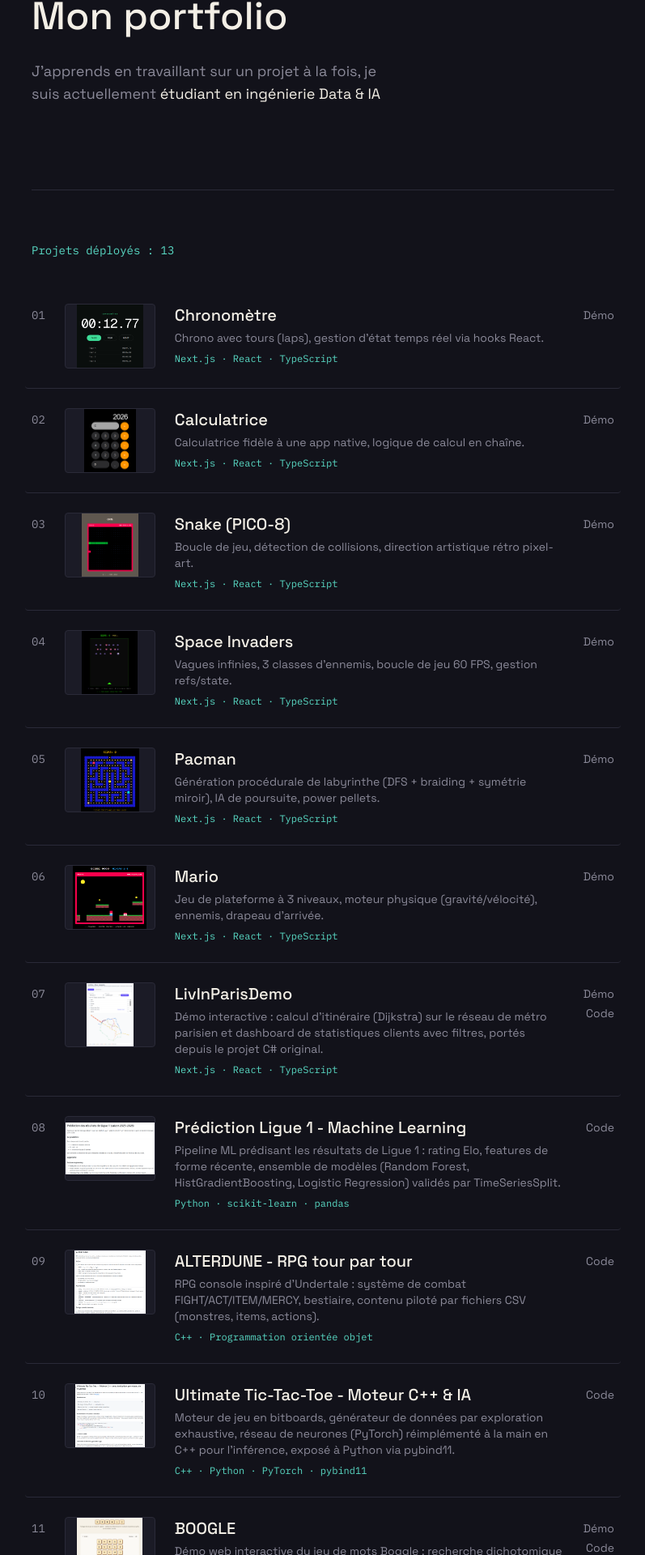
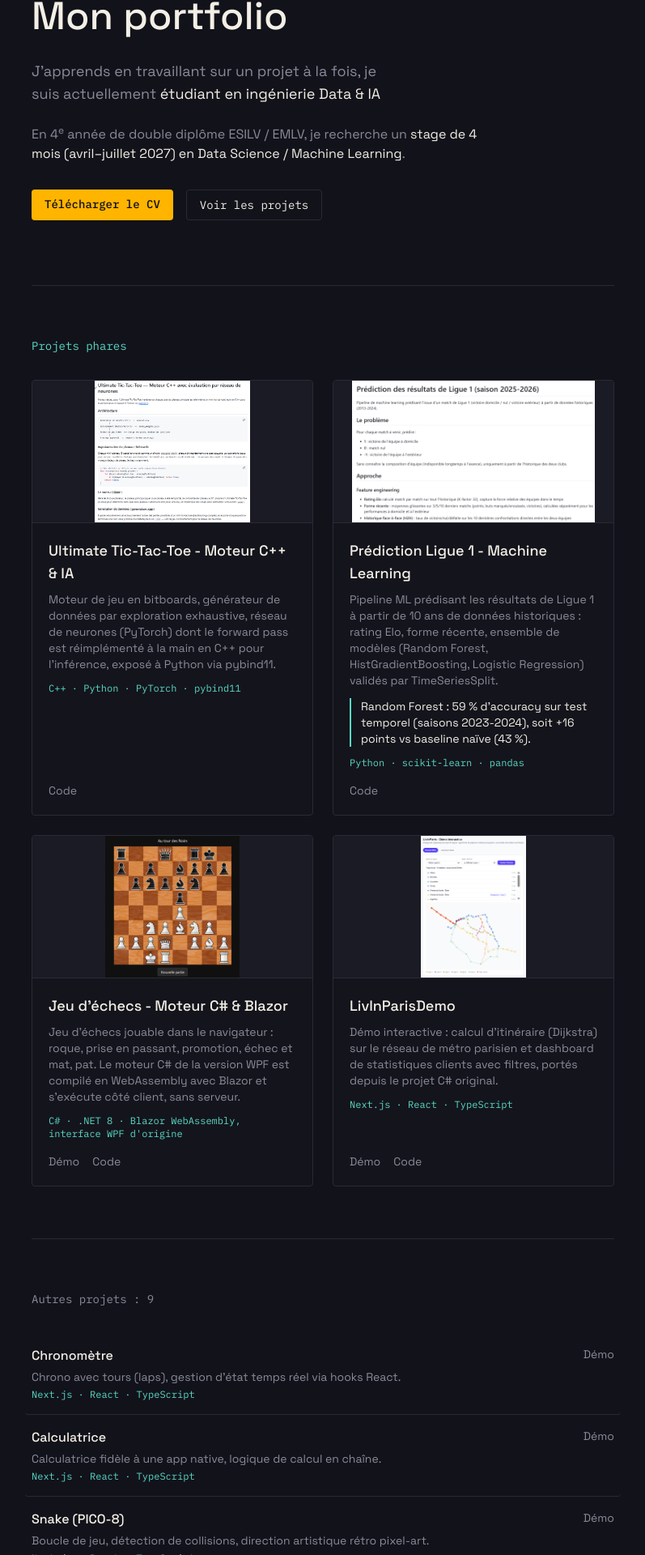
Before and after one commit to PierreBoudraa/pierre-portfolio, a Next.js app: page / in a window 1280 px wide. Shown: the part 182-2102 px from the top of the page at 81% size, without its empty margins (241-1038 px from the left). Built offline with nearby package versions, Linux system fonts and the light colour scheme.

Commit message:
Portfolio : accroche stage, projets phares, bouton CV, métadonnées SEO

```diff
--- a/app/layout.tsx
+++ b/app/layout.tsx
@@ -15,8 +15,17 @@ const plexMono = IBM_Plex_Mono({
 });
 
 export const metadata: Metadata = {
-  title: "Pierre Boudraa — Portfolio",
-  description: "Étudiant ingénieur Data & IA, projets et roadmap.",
+  title: "Pierre Boudraa — Étudiant ingénieur Data & IA",
+  description:
+    "Étudiant ingénieur ESILV/EMLV, majeure Data & IA. Recherche un stage Data Science / Machine Learning (avril–juillet 2027). Projets : moteur C++ avec réseau de neurones, prédiction Ligue 1, jeu d'échecs Blazor.",
+  openGraph: {
+    title: "Pierre Boudraa — Étudiant ingénieur Data & IA",
+    description:
+      "Projets en Machine Learning, C++ et développement web. Recherche un stage Data Science / ML (avril–juillet 2027).",
+    type: "website",
+    locale: "fr_FR",
+  },
+  robots: { index: true, follow: true },
 };
 
 export default function RootLayout({
--- a/app/page.tsx
+++ b/app/page.tsx
@@ -3,7 +3,9 @@
 import { useEffect, useState } from "react";
 import Image from "next/image";
 
-type ShippedProject = {
+const CV_URL = "/CV_Pierre_Boudraa.pdf";
+
+type Project = {
   number: string;
   name: string;
   stack: string;
@@ -12,9 +14,10 @@ type ShippedProject = {
   sourceUrl?: string;
   isCodeOnly?: boolean;
   screenshot: string;
+  metric?: string;
 };
 
-const shippedProjects: ShippedProject[] = [
+const projects: Project[] = [
   {
     number: "01",
     name: "Chronomètre",
@@ -76,10 +79,11 @@ const shippedProjects: ShippedProject[] = [
     number: "08",
     name: "Prédiction Ligue 1 - Machine Learning",
     stack: "Python · scikit-learn · pandas",
-    description: "Pipeline ML prédisant les résultats de Ligue 1 : rating Elo, features de forme récente, ensemble de modèles (Random Forest, HistGradientBoosting, Logistic Regression) validés par TimeSeriesSplit.",
+    description: "Pipeline ML prédisant les résultats de Ligue 1 à partir de 10 ans de données historiques : rating Elo, forme récente, ensemble de modèles (Random Forest, HistGradientBoosting, Logistic Regression) validés par TimeSeriesSplit.",
     url: "https://github.com/PierreBoudraa/ligue1-prediction",
     isCodeOnly: true,
     screenshot: "/screenshots/ligue1-prediction.png",
+    metric: "Random Forest : 59 % d'accuracy sur test temporel (saisons 2023-2024), soit +16 points vs baseline naïve (43 %).",
   },
   {
     number: "09",
@@ -94,7 +98,7 @@ const shippedProjects: ShippedProject[] = [
     number: "10",
     name: "Ultimate Tic-Tac-Toe - Moteur C++ & IA",
     stack: "C++ · Python · PyTorch · pybind11",
-    description: "Moteur de jeu en bitboards, générateur de données par exploration exhaustive, réseau de neurones (PyTorch) réimplémenté à la main en C++ pour l'inférence, exposé à Python via pybind11.",
+    description: "Moteur de jeu en bitboards, générateur de données par exploration exhaustive, réseau de neurones (PyTorch) dont le forward pass est réimplémenté à la main en C++ pour l'inférence, exposé à Python via pybind11.",
     url: "https://github.com/PierreBoudraa/ultimate-tictactoe",
     isCodeOnly: true,
     screenshot: "/screenshots/ultimate-tictactoe.png",
@@ -127,14 +131,27 @@ const shippedProjects: ShippedProject[] = [
   },
 ];
 
+// Projets mis en avant, dans l'ordre d'affichage (par numéro).
+const featuredNumbers = ["10", "08", "12", "07"];
+
+const featuredProjects = featuredNumbers
+  .map((n) => projects.find((p) => p.number === n))
+  .filter((p): p is Project => Boolean(p));
+
+const otherProjects = projects.filter((p) => !featuredNumbers.includes(p.number));
+
 const roadmap = [
   { date: "À venir", title: "Agent IA", note: "Agent avec accès à des outils (recherche, calcul)." },
   { date: "À venir", title: "Mini-SaaS", note: "Un vrai produit, lancé et testé auprès d'utilisateurs." },
 ];
 
 const stack = [
-  "Next.js", "React", "TypeScript", "Tailwind CSS", "Python", "C", "C#", "SQL", "FastAPI", "Git", "Vercel",
+  "Python", "C++", "C#", "SQL", "PyTorch", "scikit-learn", "pandas",
+  "Next.js", "React", "TypeScript", "Tailwind CSS", "FastAPI", "Git", "Vercel",
 ];
+
+const linkClass = "text-[#8b8a99] hover:text-[#ffb400] transition-colors text-sm";
+const monoStyle = { fontFamily: "var(--font-mono)" } as const;
 
 export default function Home() {
   const [typedText, setTypedText] = useState("");
@@ -159,7 +176,7 @@ export default function Home() {
         {/* Navigation */}
         <nav className="flex justify-between items-center py-8">
           <span className="text-lg font-medium">Pierre BOUDRAÂ</span>
-  <div className="flex gap-6 text-sm" style={{ fontFamily: "var(--font-mono)" }}>
+          <div className="flex gap-6 text-sm" style={monoStyle}>
             <a href="https://github.com/PierreBoudraa" target="_blank" rel="noopener noreferrer" className="text-[#8b8a99] hover:text-[#f3efe6] transition-colors">
               GitHub
             </a>
@@ -181,68 +198,104 @@ export default function Home() {
             J&apos;apprends en travaillant sur un projet à la fois, je suis actuellement{" "}
             <span className="text-[#f3efe6]">{typedText}</span>
           </p>
+          <p className="text-base text-[#8b8a99] max-w-xl mb-8">
+            En 4<sup>e</sup> année de double diplôme ESILV / EMLV, je recherche un{" "}
+            <span className="text-[#f3efe6]">stage de 4 mois (avril–juillet 2027) en Data Science / Machine Learning</span>.
+          </p>
+          <div className="flex flex-wrap gap-4 text-sm" style={monoStyle}>
+            <a
+              href={CV_URL}
+              download
+              className="px-4 py-2 rounded bg-[#ffb400] text-[#0f0f16] font-medium hover:opacity-90 transition-opacity"
+            >
+              Télécharger le CV
+            </a>
+            <a
+              href="#projets"
+              className="px-4 py-2 rounded border border-[#2a2a38] text-[#f3efe6] hover:bg-[#1b1b26] transition-colors"
+            >
+              Voir les projets
+            </a>
+          </div>
         </section>
 
-        {/* Projets déployés */}
-        <section className="py-16 border-t border-[#2a2a38]">
-          <p
-            className="text-sm text-[#59d9c4] mb-8"
-            style={{ fontFamily: "var(--font-mono)" }}
-          >
-            Projets déployés : {shippedProjects.length}
+        {/* Projets phares */}
+        <section id="projets" className="py-16 border-t border-[#2a2a38]">
+          <p className="text-sm text-[#59d9c4] mb-8" style={monoStyle}>
+            Projets phares
           </p>
 
-          <div className="flex flex-col">
-            {shippedProjects.map((project) => (
-              <div
+          <div className="grid gap-6 sm:grid-cols-2">
+            {featuredProjects.map((project) => (
+              <article
                 key={project.number}
-                className="group flex items-start gap-6 py-6 border-b border-[#2a2a38] hover:bg-[#1b1b26] transition-colors px-2 -mx-2 rounded"
+                className="group flex flex-col rounded border border-[#2a2a38] bg-[#14141c] hover:bg-[#1b1b26] transition-colors overflow-hidden"
               >
-                <span
-                  className="text-sm text-[#8b8a99] pt-1"
-                  style={{ fontFamily: "var(--font-mono)" }}
-                >
-                  {project.number}
-                </span>
-                <div className="relative w-28 h-20 shrink-0 rounded overflow-hidden bg-[#1b1b26] border border-[#2a2a38]">
+                <div className="relative w-full h-44 bg-[#1b1b26] border-b border-[#2a2a38]">
                   <Image
                     src={project.screenshot}
                     alt={`Aperçu du projet ${project.name}`}
                     fill
-                    sizes="112px"
+                    sizes="(min-width: 640px) 360px, 100vw"
                     className="object-contain"
                   />
                 </div>
-                <div className="flex-1">
-                  <div className="flex items-center gap-3 mb-1">
-                    <h3 className="text-xl font-medium group-hover:text-[#ffb400] transition-colors">
+                <div className="flex flex-col flex-1 p-5">
+                  <h3 className="text-lg font-medium mb-2 group-hover:text-[#ffb400] transition-colors">
                     {project.name}
                   </h3>
+                  <p className="text-sm text-[#8b8a99] mb-3">{project.description}</p>
+                  {project.metric && (
+                    <p className="text-sm text-[#f3efe6] mb-3 border-l-2 border-[#59d9c4] pl-3">
+                      {project.metric}
+                    </p>
+                  )}
+                  <p className="text-xs text-[#59d9c4] mb-4" style={monoStyle}>
+                    {project.stack}
+                  </p>
+                  <div className="flex gap-4 mt-auto">
+                    <a href={project.url} target="_blank" rel="noopener noreferrer" className={linkClass}>
+                      {project.isCodeOnly ? "Code" : "Démo"}
+                    </a>
+                    {project.sourceUrl && (
+                      <a href={project.sourceUrl} target="_blank" rel="noopener noreferrer" className={linkClass}>
+                        Code
+                      </a>
+                    )}
                   </div>
-                  <p className="text-sm text-[#8b8a99] mb-2">{project.description}</p>
-                  <p
-                    className="text-xs text-[#59d9c4]"
-                    style={{ fontFamily: "var(--font-mono)" }}
+                </div>
+              </article>
+            ))}
+          </div>
+        </section>
+
+        {/* Autres projets */}
+        <section className="py-16 border-t border-[#2a2a38]">
+          <p className="text-sm text-[#8b8a99] mb-8" style={monoStyle}>
+            Autres projets : {otherProjects.length}
+          </p>
+
+          <div className="flex flex-col">
+            {otherProjects.map((project) => (
+              <div
+                key={project.number}
+                className="group flex items-start justify-between gap-6 py-4 border-b border-[#2a2a38] hover:bg-[#1b1b26] transition-colors px-2 -mx-2 rounded"
               >
+                <div className="flex-1">
+                  <h3 className="text-base font-medium mb-1 group-hover:text-[#ffb400] transition-colors">
+                    {project.name}
+                  </h3>
+                  <p className="text-sm text-[#8b8a99] mb-1">{project.description}</p>
+                  <p className="text-xs text-[#59d9c4]" style={monoStyle}>
                     {project.stack}
                   </p>
                 </div>
-                <div className="flex flex-col gap-1 items-end pt-1 shrink-0">
-                  <a
-                    href={project.url}
-                    target="_blank"
-                    rel="noopener noreferrer"
-                    className="text-[#8b8a99] hover:text-[#ffb400] transition-colors text-sm"
-                  >
+                <div className="flex flex-col gap-1 items-end shrink-0">
+                  <a href={project.url} target="_blank" rel="noopener noreferrer" className={linkClass}>
                     {project.isCodeOnly ? "Code" : "Démo"}
                   </a>
                   {project.sourceUrl && (
-                    <a
-                      href={project.sourceUrl}
-                      target="_blank"
-                      rel="noopener noreferrer"
-                      className="text-[#8b8a99] hover:text-[#ffb400] transition-colors text-sm"
-                    >
+                    <a href={project.sourceUrl} target="_blank" rel="noopener noreferrer" className={linkClass}>
                       Code
                     </a>
                   )}
@@ -254,20 +307,14 @@ export default function Home() {
 
         {/* Roadmap */}
         <section className="py-16 border-t border-[#2a2a38]">
-          <p
-            className="text-sm text-[#ffb400] mb-8"
-            style={{ fontFamily: "var(--font-mono)" }}
-          >
+          <p className="text-sm text-[#ffb400] mb-8" style={monoStyle}>
             Projets à venir :
           </p>
 
           <div className="flex flex-col gap-6">
             {roadmap.map((item, i) => (
               <div key={i} className="flex items-start gap-6">
-                <span
-                  className="text-xs text-[#8b8a99] pt-1 w-16 shrink-0"
-                  style={{ fontFamily: "var(--font-mono)" }}
-                >
+                <span className="text-xs text-[#8b8a99] pt-1 w-16 shrink-0" style={monoStyle}>
                   {item.date}
                 </span>
                 <div>
@@ -281,10 +328,7 @@ export default function Home() {
 
         {/* Stack */}
         <section className="py-16 border-t border-[#2a2a38]">
-          <p
-            className="text-sm text-[#8b8a99] mb-6"
-            style={{ fontFamily: "var(--font-mono)" }}
-          >
+          <p className="text-sm text-[#8b8a99] mb-6" style={monoStyle}>
             Compétences techniques :
           </p>
           <div className="flex flex-wrap gap-3">
@@ -292,7 +336,7 @@ export default function Home() {
               <span
                 key={tech}
                 className="text-sm px-3 py-1.5 bg-[#1b1b26] rounded text-[#f3efe6]"
-                style={{ fontFamily: "var(--font-mono)" }}
+                style={monoStyle}
               >
                 {tech}
               </span>
```
Also changed, not shown: 1 other file (tests, documents, lock files or other folders). Lines whose indentation alone changed are shown as unchanged.
